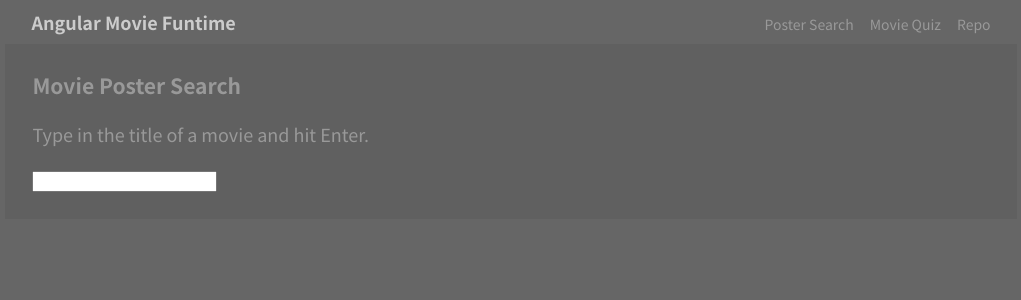
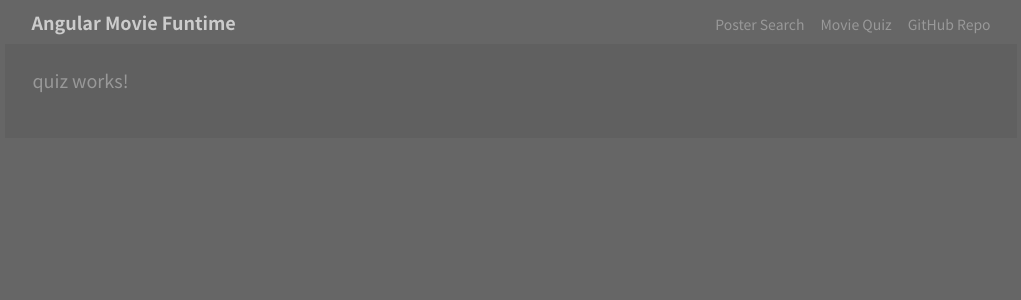
Before and after one commit to ChristianKomodo/angular-movie-poster-search, an Angular app: page / in a window 1280 px wide. Both pictures are taken after a click on the link "Movie Quiz". Shown: the top 300 px of the page, without its empty margins (129-1150 px from the left). Built offline with nearby package versions, Linux system fonts and the light colour scheme; no server answers.

Commit message:
adding navigation with Emitters

```diff
--- a/src/app/app.component.html
+++ b/src/app/app.component.html
@@ -1,7 +1,9 @@
-<app-nav></app-nav>
+<app-nav (destinationChange)="setDestination($event)"></app-nav>
 
 <div class="container">
 
   <app-poster *ngIf="whichPage == 'poster'"></app-poster>
 
+  <app-quiz *ngIf="whichPage == 'quiz'"></app-quiz>
+
 </div>
--- a/src/app/app.component.ts
+++ b/src/app/app.component.ts
@@ -26,4 +26,9 @@ export class AppComponent {
 
   }
 
+  // Setter for nav
+  setDestination(newPage) {
+    this.whichPage = newPage;
+  }
+
 }
--- a/src/app/app.module.ts
+++ b/src/app/app.module.ts
@@ -5,12 +5,14 @@ import { HttpClientModule } from '@angular/common/http';
 import { AppComponent } from './app.component';
 import { NavComponent } from './nav/nav.component';
 import { PosterComponent } from './poster/poster.component';
+import { QuizComponent } from './quiz/quiz.component';
 
 @NgModule({
   declarations: [
     AppComponent,
     NavComponent,
-    PosterComponent
+    PosterComponent,
+    QuizComponent
   ],
   imports: [
     BrowserModule,
--- a/src/app/nav/nav.component.html
+++ b/src/app/nav/nav.component.html
@@ -1,8 +1,8 @@
 <nav>
   <h1>Angular Movie Funtime</h1>
   <ul>
-    <li><a href="#">Poster Search</a></li>
-    <li><a href="#">Movie Quiz</a></li>
-    <li><a href="#">Repo</a></li>
+    <li><a href="#" (click)="navigateTo('poster')">Poster Search</a></li>
+    <li><a href="#" (click)="navigateTo('quiz')">Movie Quiz</a></li>
+    <li><a href="https://github.com/ChristianKomodo/angular-movie-poster-search" target="_blank">GitHub Repo</a></li>
   </ul>
 </nav>
--- a/src/app/nav/nav.component.ts
+++ b/src/app/nav/nav.component.ts
@@ -1,4 +1,4 @@
-import { Component, OnInit } from '@angular/core';
+import { Component, OnInit, Output, EventEmitter } from '@angular/core';
 
 @Component({
   selector: 'app-nav',
@@ -7,9 +7,18 @@ import { Component, OnInit } from '@angular/core';
 })
 export class NavComponent implements OnInit {
 
+  @Output() destinationChange = new EventEmitter();
+  destination = 'default';
+
   constructor() { }
 
   ngOnInit() {
   }
 
+  navigateTo(newDestination) {
+    this.destination = newDestination;
+    console.log(`emitting this.destination: ${this.destination}`);
+    this.destinationChange.emit(this.destination);
+  }
+
 }
--- /dev/null
+++ b/src/app/quiz/quiz.component.html
@@ -0,0 +1,3 @@
+<p>
+  quiz works!
+</p>
--- /dev/null
+++ b/src/app/quiz/quiz.component.ts
@@ -0,0 +1,15 @@
+import { Component, OnInit } from '@angular/core';
+
+@Component({
+  selector: 'app-quiz',
+  templateUrl: './quiz.component.html',
+  styleUrls: ['./quiz.component.scss']
+})
+export class QuizComponent implements OnInit {
+
+  constructor() { }
+
+  ngOnInit() {
+  }
+
+}
```
Also changed, not shown: src/app/quiz/quiz.component.scss (added).
